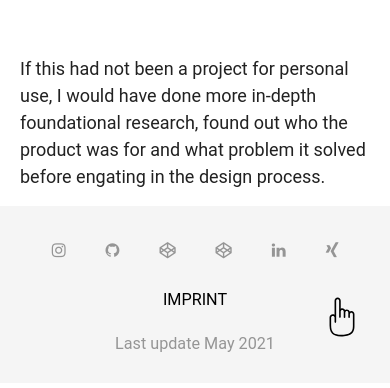
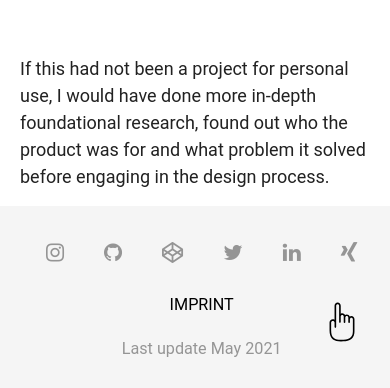
Before and after one commit to Programina/2021-portfolio, a Vue app: page /habit-stacks in a window 390 px wide. Shown: the part 3847-4235 px from the top of the page. Built offline with nearby package versions, Linux system fonts and the light colour scheme; a web font is replaced by a local one.

Commit message:
updated footer icons

```diff
--- a/src/App.vue
+++ b/src/App.vue
@@ -65,7 +65,7 @@ TODO: add currentRoute in store to make header only displays when in HOME, chang
           ><i data-v-2c037838="" :class="[!isMobile ? 'fa fa-codepen' : 'fa fa-codepen is-mobile']"></i></a
         >
         <a data-v-2c037838="" href="https://twitter.com/MsAminaBelabbes"
-          ><i data-v-2c037838="" :class="[!isMobile ? 'fa fa-twitter' : 'fa fa-codepen is-mobile']"></i></a
+          ><i data-v-2c037838="" :class="[!isMobile ? 'fa fa-twitter' : 'fa fa-twitter is-mobile']"></i></a
         >
         <a data-v-2c037838="" href="https://www.linkedin.com/in/amina-b-b98703149/"
           ><i data-v-2c037838="" :class="[!isMobile ? 'fa fa-linkedin' : 'fa fa-linkedin is-mobile']"></i
@@ -370,7 +370,7 @@ body {
       font-size: 1.6em;
       padding: 10px;
        &.is-mobile {
-        font-size: 1em;
+        font-size: 1.3em;
       }
     }
   }
--- a/src/views/showroom/HabitStacks.vue
+++ b/src/views/showroom/HabitStacks.vue
@@ -51,7 +51,7 @@
         <LightBox image="CommonBiases.png" height="990" :isXL="true" :isVertical="true" width="380" imgClass="my-12" alt="Info graphic on biases" :order="14"/>
      </div>
      <p>
-If this had not been a project for personal use, I would have done more in-depth foundational research, found out who the product was for and what problem it solved before engating in the design process. </p>
+If this had not been a project for personal use, I would have done more in-depth foundational research, found out who the product was for and what problem it solved before engaging in the design process. </p>
 
       </v-col>
     </v-row>
```
